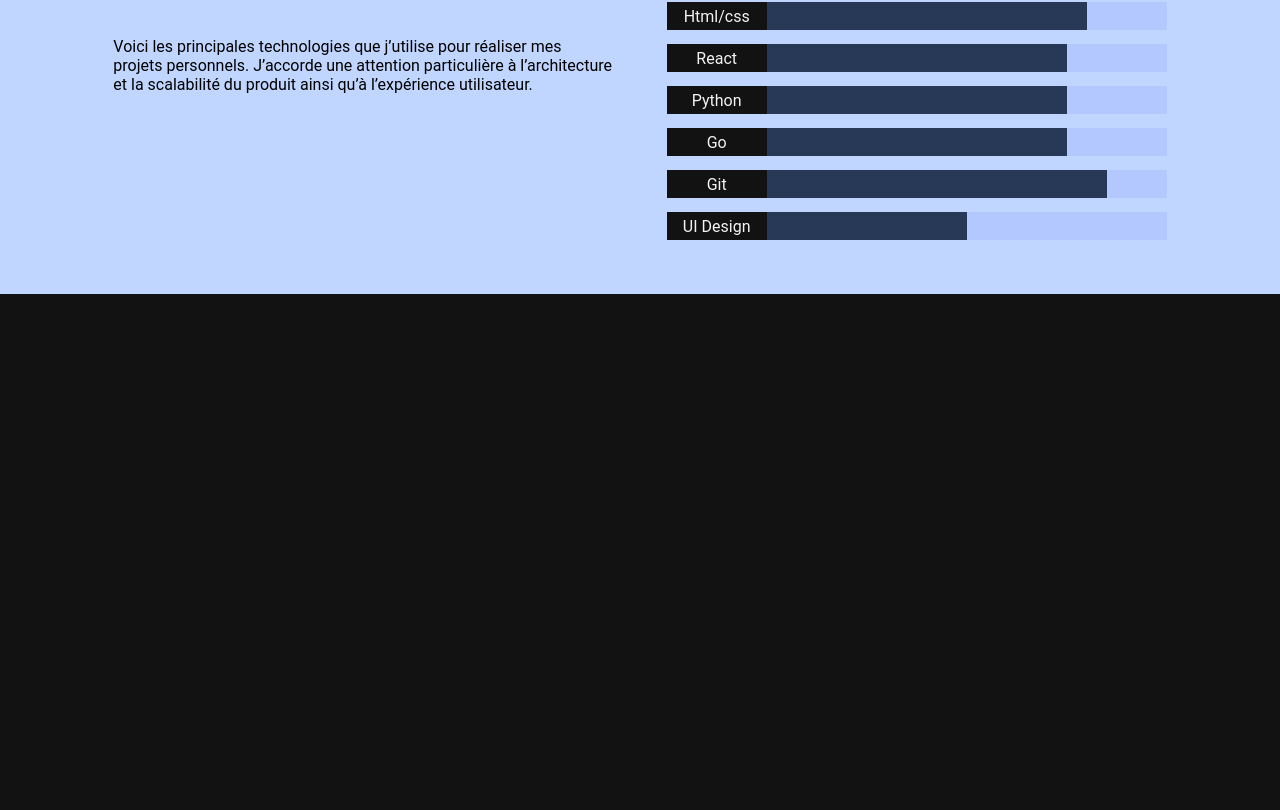
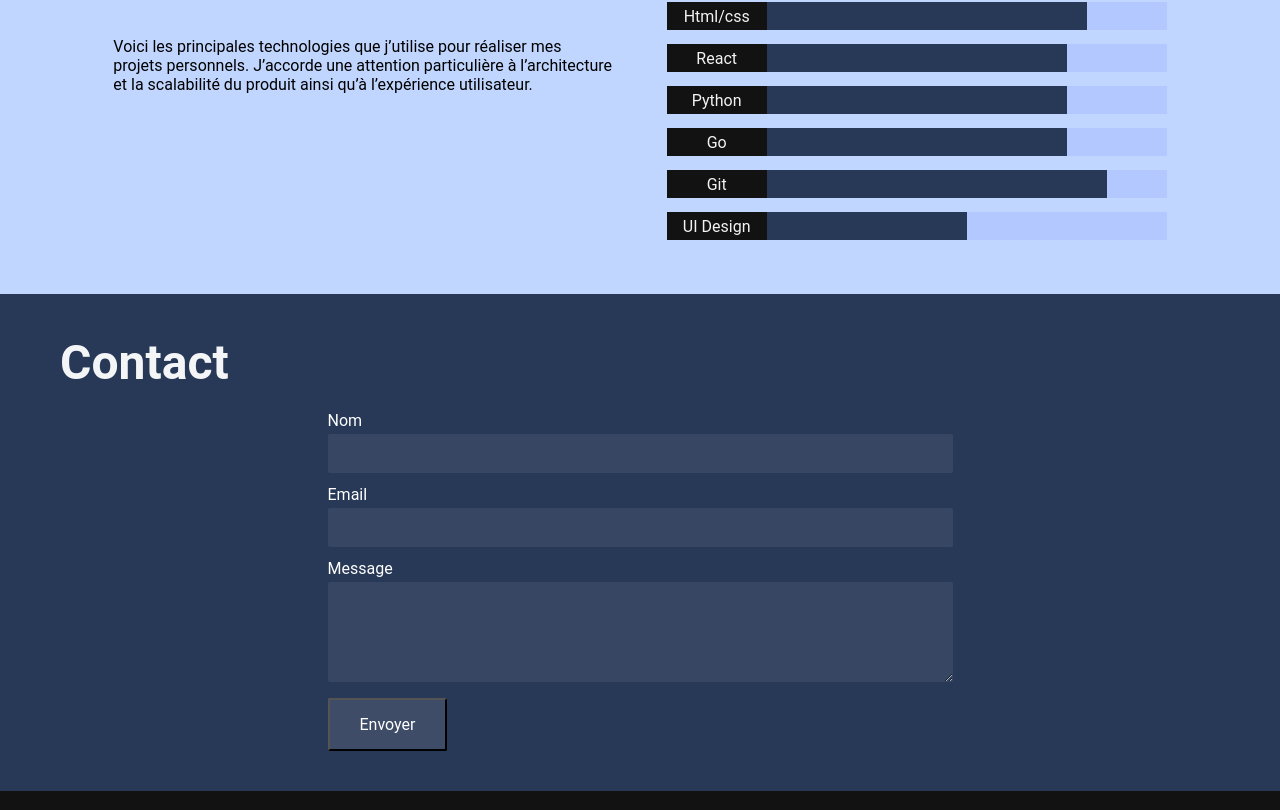
Before and after one commit to Chevalmuscle/marcantoinejean.com, a React (Create React App) app: page / in a window 1280 px wide. Shown: the part 1548-2358 px from the top of the page. Before the commit the page ends 1880 px from the top, so only its background shows below. Built offline with nearby package versions, Linux system fonts and the light colour scheme.

Commit message:
added ContactForm component to homepage

```diff
--- a/src/App.js
+++ b/src/App.js
@@ -2,6 +2,7 @@ import React, { Component } from "react";
 
 import ProjectCard from "./components/ProjectCard";
 import NamedProgressBar from "./components/NamedProgressBar";
+import ContactForm from "./components/ContactForm";
 
 import styles from "./App.module.css";
 
@@ -66,7 +67,16 @@ export default class App extends Component {
             </div>
           </div>
         </div>
-        <div className={`${styles["section"]} ${styles["medium"]}`}></div>
+        <div className={`${styles["section"]} ${styles["medium"]}`}>
+          <div className={`${styles["section-container"]}`}>
+            <h2 className={`${styles["high-emphasis"]} ${styles["section-title"]}`}>Contact</h2>
+            <div className={`${styles["center"]}`}>
+              <div className={`${styles["contact-form"]}`}>
+                <ContactForm />
+              </div>
+            </div>
+          </div>
+        </div>
         <div className={`${styles["section"]} ${styles["light"]}`}></div>
       </div>
     );
--- a/src/App.module.css
+++ b/src/App.module.css
@@ -128,3 +128,7 @@
     margin: 0 auto 20px auto;
   }
 }
+
+.contact-form {
+  width: 625px;
+}
```
